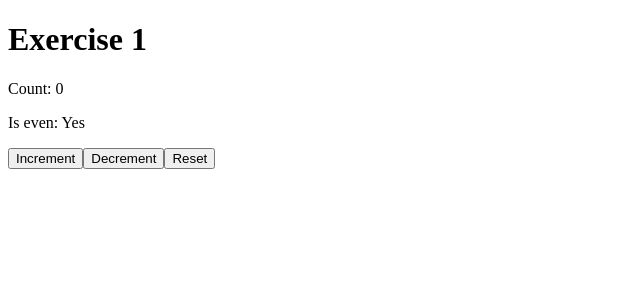
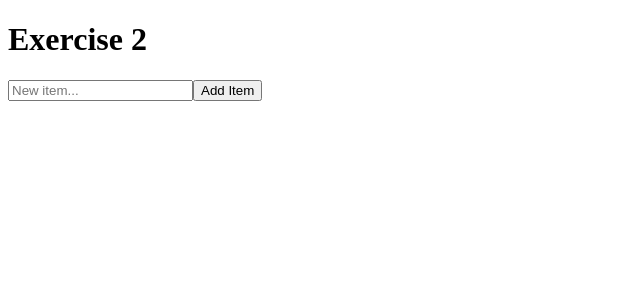
Before and after one commit to ImYetiDev/react-fundamentals-lab, a React (Vite) app: page / in a window 1280 px wide. Shown: the top 300 px of the page, without its empty margins (0-640 px from the left). Built offline with nearby package versions, Linux system fonts and the light colour scheme.

Commit message:
feat: implement Exercise2 component with item management functionality

```diff
--- a/src/App.tsx
+++ b/src/App.tsx
@@ -1,8 +1,9 @@
 import Exercise1 from './exercises/Exercise01/Exercise01'
+import Exercise2 from './exercises/Exercise02/Exercise02'
 
 
 function App() {
-  return <Exercise1 />
+  return <Exercise2 />
 }
 
 export default App
--- a/src/exercises/Exercise02/Exercise02.tsx
+++ b/src/exercises/Exercise02/Exercise02.tsx
@@ -1,8 +1,83 @@
+import { useState } from 'react'
+
+type Item = {
+    id: number,
+    text: string,
+    completed: boolean
+}
+
+export default function Exercise2() {
+    const [list, setList] = useState<Item[]>([])
+    const [newItemText, setNewItemText] = useState('')
+
+    function addItem(text: string) {
+        const newItem: Item = {
+            id: Date.now(),
+            text,
+            completed: false
+        };
+
+        setList(prev => [...prev, newItem]);
+    }
+
+    function deleteItem(id: number) {
+        setList(list.filter(item => item.id !== id));
+    }
+
+    function toggleCompleted(id: number) {
+        setList(
+            list.map(item =>
+                item.id === id
+                    ? { ...item, completed: !item.completed }
+                    : item
+            )
+        );
+    }
 
 
-export default function Exercise1() {
+
+
     return (
-        <>
-        </>
-    )
+        <main>
+            <h1>Exercise 2</h1>
+
+            <section>
+                <form action="">
+                    <input
+                        type="text"
+                        placeholder="New item..."
+                        value={newItemText}
+                        onChange={(e) => setNewItemText(e.target.value)}
+                        />
+                    <button
+                        type="submit"
+                        onClick={(e) => {
+                            e.preventDefault();
+                            if (newItemText.trim() !== '') {
+                                addItem(newItemText.trim());
+                                setNewItemText('');
+                            }
+                        }}
+                        >Add Item</button>
+                </form>
+            </section>
+
+            <article>
+                <ul>
+                    {list.map(
+                        item => (
+                            <li key={item.id}>
+                                <span>{item.text}</span>
+                                <span>{item.completed ? ' (Completed)' : '(Not Completed)'}</span>
+                                <button onClick={() => toggleCompleted(item.id)}>
+                                    {item.completed ? 'Mark Incomplete' : 'Mark Complete'}
+                                </button>
+                                <button onClick={() => deleteItem(item.id)}>Delete</button>
+                            </li>
+                        )
+                    )}
+                </ul>
+            </article>
+        </main>
+    );
 }
```
